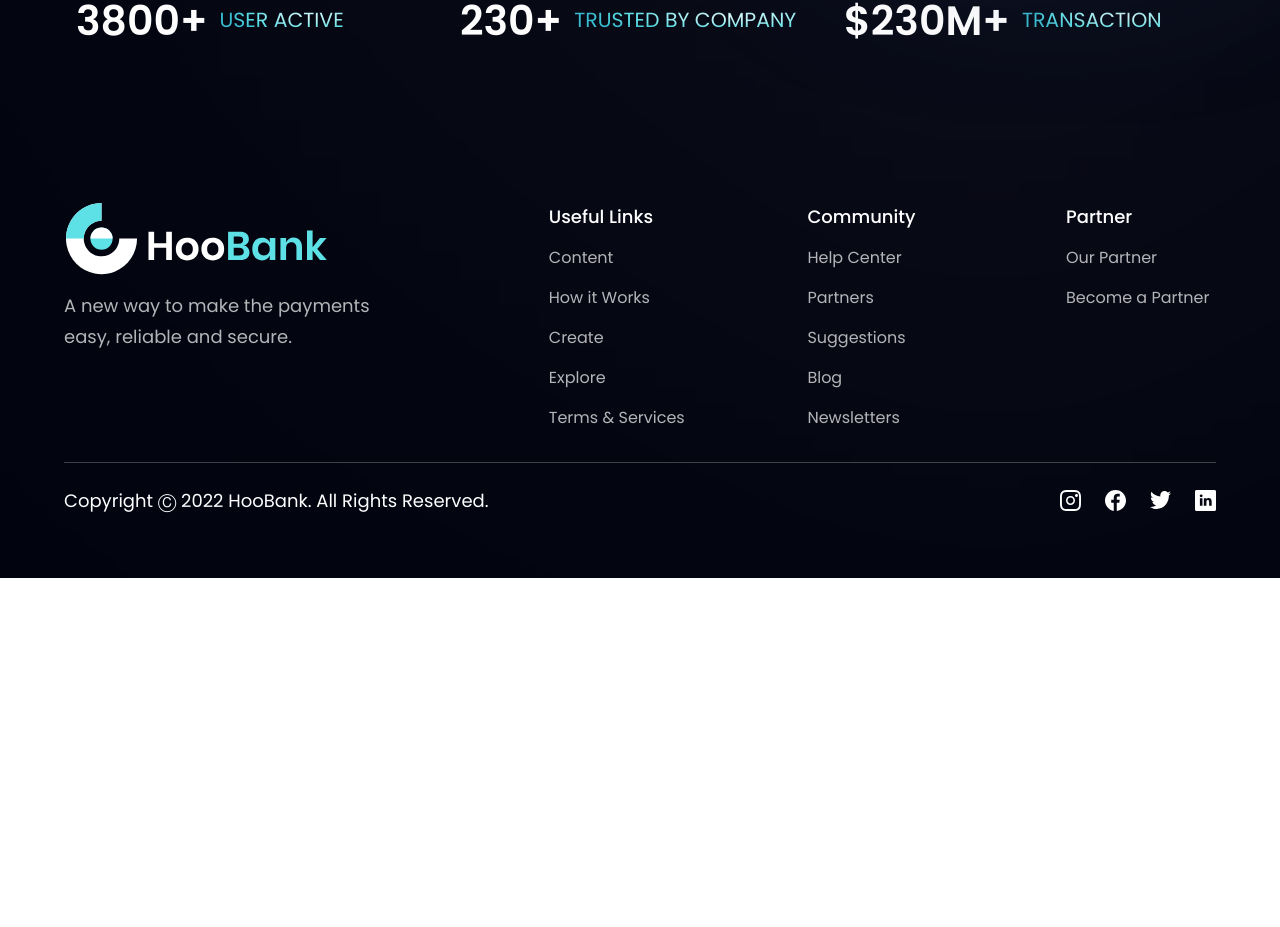
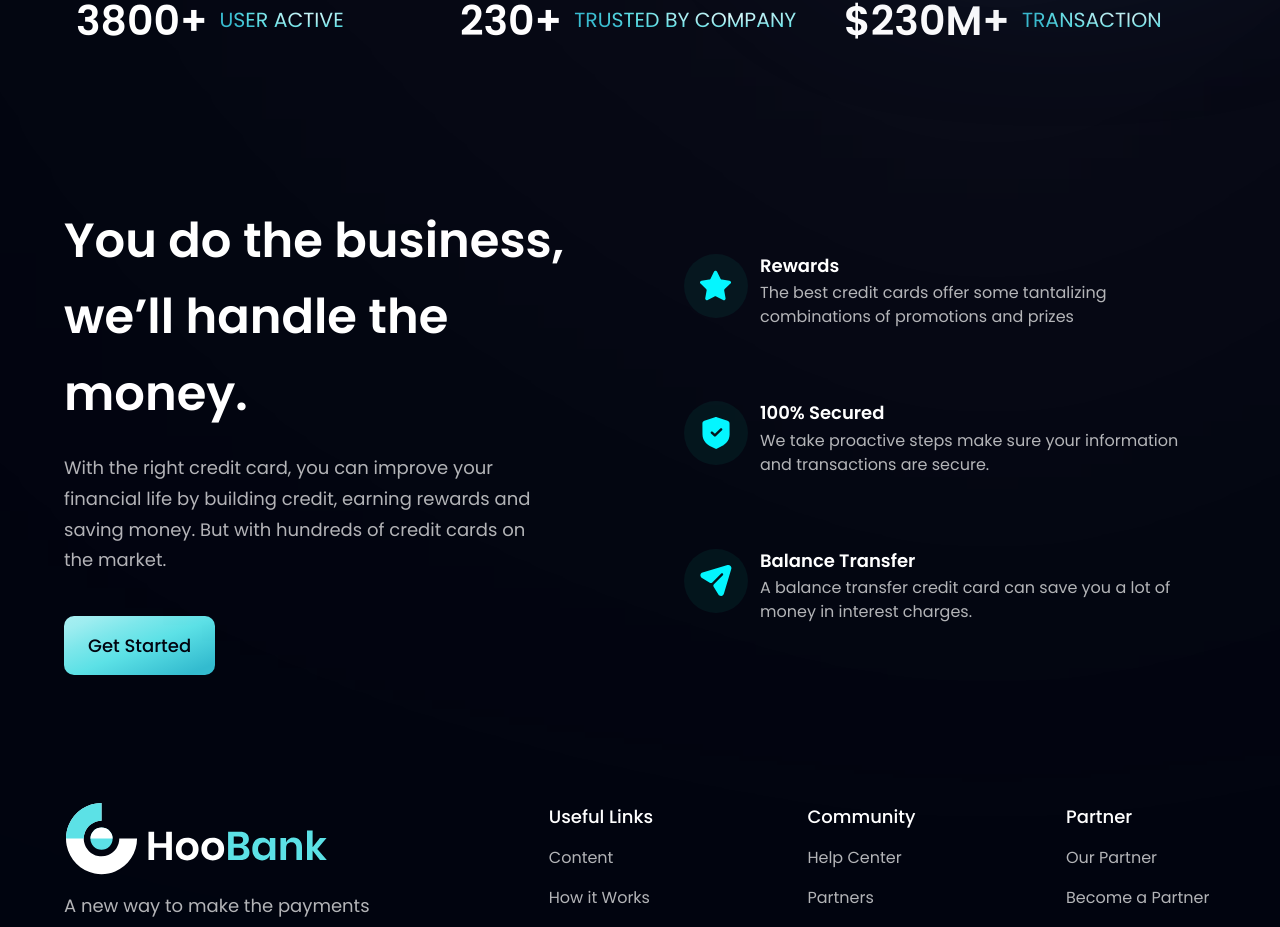
Before and after one commit to dickyd44/hoobank-landing-pages, a Next.js app: page / in a window 1280 px wide. Shown: the part 826-1753 px from the top of the page. Before the commit the page ends 1404 px from the top, so only its background shows below. Built offline with nearby package versions, Linux system fonts and the light colour scheme.

Commit message:
add business page

```diff
--- a/src/app/page.tsx
+++ b/src/app/page.tsx
@@ -1,5 +1,5 @@
 import styles from "./style";
-import { AppNavbar, Hero, Stats, AppFooter } from "@/components";
+import { AppNavbar, Hero, Stats, Business, AppFooter } from "@/components";
 
 const Home = () => {
   return (
@@ -19,6 +19,7 @@
       <div className={`${styles.paddingX} ${styles.flexCenter}`}>
         <div className={`${styles.boxWidth}`}>
           <Stats />
+          <Business />
           <AppFooter />
         </div>
       </div>
--- a/src/components/index.ts
+++ b/src/components/index.ts
@@ -1,3 +1,3 @@
-import { AppNavbar, Hero, Stats, AppFooter } from "./organisms";
+import { AppNavbar, Hero, Stats, Business, AppFooter } from "./organisms";
 
-export { AppNavbar, Hero, Stats, AppFooter };
+export { AppNavbar, Hero, Stats, Business, AppFooter };
--- a/src/components/organisms/BusinessSection/index.tsx
+++ b/src/components/organisms/BusinessSection/index.tsx
@@ -0,0 +1,52 @@
+import { features } from "@/constants";
+import styles, { layout } from "@/app/style";
+import { Button } from "@/components/atoms";
+import Image from "next/image";
+
+const FeatureCard = ({ icon, title, content, index }: any) => (
+  <div
+    className={`flex flex-row p-6 rounded-[20px] ${
+      index !== features.length - 1 ? "mb-6" : "mb-0"
+    } feature-card`}
+  >
+    <div
+      className={`w-[64px] h-[64px] rounded-full ${styles.flexCenter} bg-dimBlue`}
+    >
+      <Image src={icon} alt="star" className="w-[50%] h-[50%] object-contain" />
+    </div>
+    <div className="flex flex-1 flex-col ml-3">
+      <h4 className="font-semibold text-white text-[18px] leading-[23.4px] mb-1">
+        {title}
+      </h4>
+      <p className="font-normal text-dimWhite text-[16px] leading-[24px]">
+        {content}
+      </p>
+    </div>
+  </div>
+);
+
+const BusinessSection = () => (
+  <section id="feature" className={layout.section}>
+    <div className={layout.sectionInfo}>
+      <h2 className={styles.heading2}>
+        You do the business, <br className="sm:block hidden" /> we’ll handle the
+        money.
+      </h2>
+      <p className={`${styles.paragraph} max-w-[470px] mt-5`}>
+        With the right credit card, you can improve your financial life by
+        building credit, earning rewards and saving money. But with hundreds of
+        credit cards on the market.
+      </p>
+
+      <Button styles={`mt-10`} />
+    </div>
+
+    <div className={`${layout.sectionImg} flex-col`}>
+      {features.map((feature, index) => (
+        <FeatureCard key={feature.id} {...feature} index={index} />
+      ))}
+    </div>
+  </section>
+);
+
+export default BusinessSection;
--- a/src/components/organisms/index.tsx
+++ b/src/components/organisms/index.tsx
@@ -1,6 +1,7 @@
 import { default as AppNavbar } from "./layouts/Navbar";
 import { default as Hero } from "./HeroSection";
 import { default as Stats } from "./StatsSection";
+import { default as Business } from "./BusinessSection";
 import { default as AppFooter } from "./layouts/Footer";
 
-export { AppNavbar, Hero, Stats, AppFooter };
+export { AppNavbar, Hero, Stats, Business, AppFooter };
```
